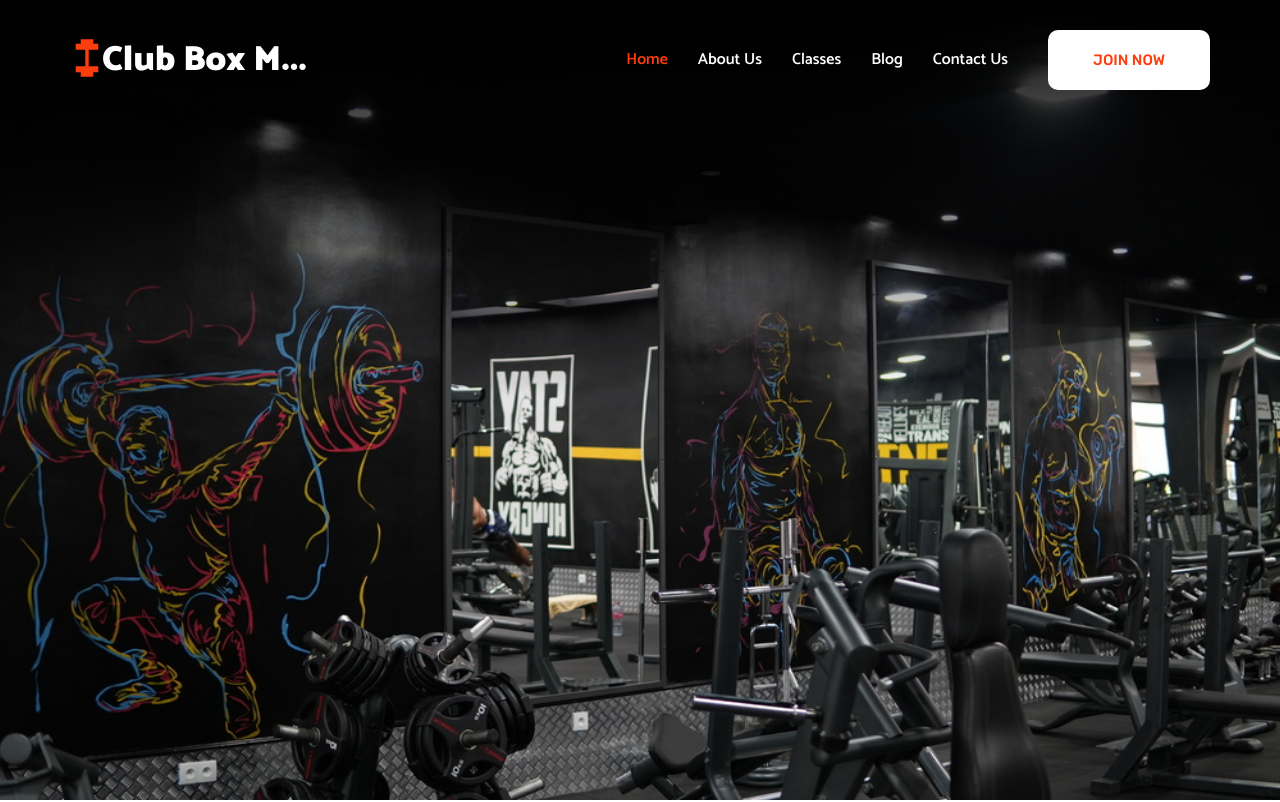
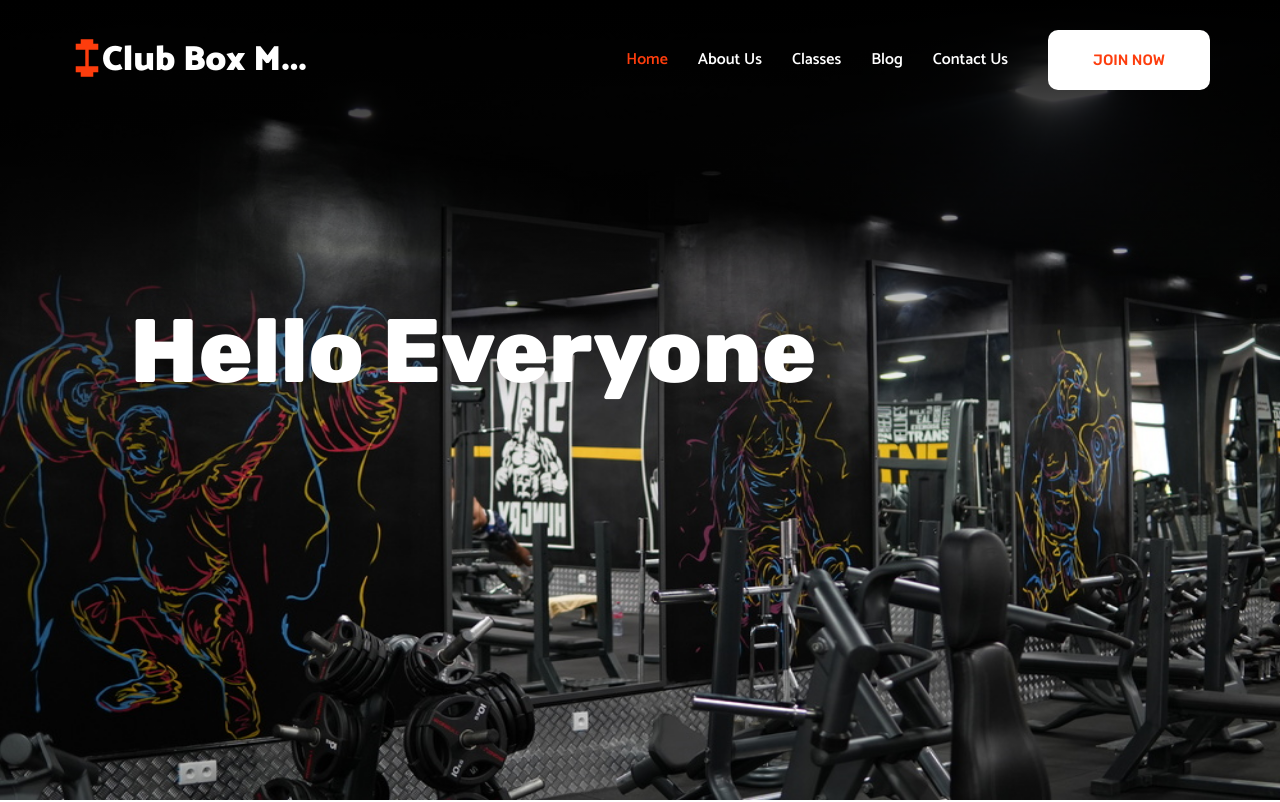
Before and after one commit to abdelkarimhajji/gym_webSite, a plain HTML site: page index.html in a window 1280 px wide. Shown: the top 802 px of the page. Drawn offline with nearby package versions, Linux system fonts and the light colour scheme.

Commit message:
add title in home

```diff
--- a/assets/css/style.css
+++ b/assets/css/style.css
@@ -101,6 +101,7 @@
   margin: 0;
   padding: 0;
   box-sizing: border-box;
+
 }
 
 li { list-style: none; }
@@ -1402,21 +1403,30 @@ body {
 .container1
 {
   height: 100vh;
-  /* background-image: url(../images/DSC08547.jpg); */
-  /* background-image: url(../../DSC08628.JPG); */
-  /* background-image: url(../../DSC08547.JPG); */
-  /* background-image: url(../../DSC08550\ \(1\).jpg); */
-  /* background:
-  linear-gradient(to bottom, rgba(243, 239, 234, 0.8), black 0%, transparent 50%),
-  url(../../DSC08550\ \(1\).jpg); */
   background-attachment: fixed;
   background-repeat: no-repeat;
   background-position: center -60px;
   background-size: cover;
 }
-.home {
-  position: absolute;
+.titleHome
+{
+  position: relative;
+  top: 35%;
+  /* left: 5%; */
+  padding-left: 130px;
   width: 100%;
-  height: 100%;
-  transition: opacity 1s;
+  /* background-color: rgba(0, 0, 0, 0.408); */
 }
+.titleHome .title
+{
+  font-size: 90px;
+  color: white;
+  margin-bottom: 0;
+}
+.titleHome p
+{
+  width: 30%;
+  color: white;
+  text-align: justify;
+  font-size: 18px;
+}
--- a/index.html
+++ b/index.html
@@ -109,7 +109,10 @@
       <div id="home2" class="home"></div>
       <section class=" container1" id="home" aria-label="hero" data-section>
 
-
+          <div class="titleHome">
+              <h1 class="title">Hello Everyone</h1>
+              <p></p>
+          </div>
           <!-- <div class="hero-content">
 
             <p class="hero-subtitle">
```
